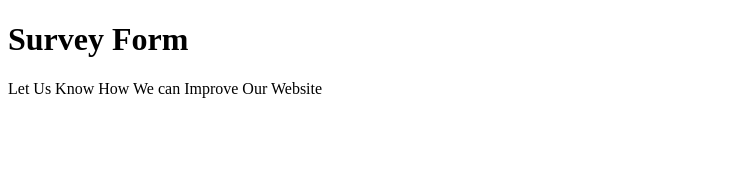
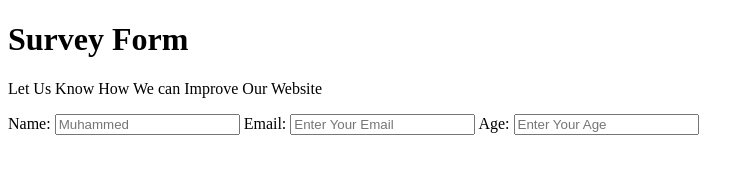
Before and after one commit to Jre1622/HTML-CSS---Survey-Form, a plain HTML site: page index.html in a window 1280 px wide. Shown: the whole page, without its empty margins (0-754 px from the left). Drawn offline with Linux system fonts and the light colour scheme.

Commit message:
personnal information

```diff
--- a/index.html
+++ b/index.html
@@ -13,7 +13,16 @@
 		<main class="main-container">
 			<p>Let Us Know How We can Improve Our Website</p>
 
-			<form action="" method="post"></form>
+			<form action="#" method="post">
+				<label for="name">Name:</label>
+				<input type="text" id="name" name="name" placeholder="Muhammed" required />
+
+				<label for="email">Email:</label>
+				<input type="email" id="email" name="email" placeholder="Enter Your Email" required />
+
+				<label for="age">Age:</label>
+				<input type="number" id="age" name="age" placeholder="Enter Your Age" required />
+			</form>
 		</main>
 	</body>
 </html>
```
